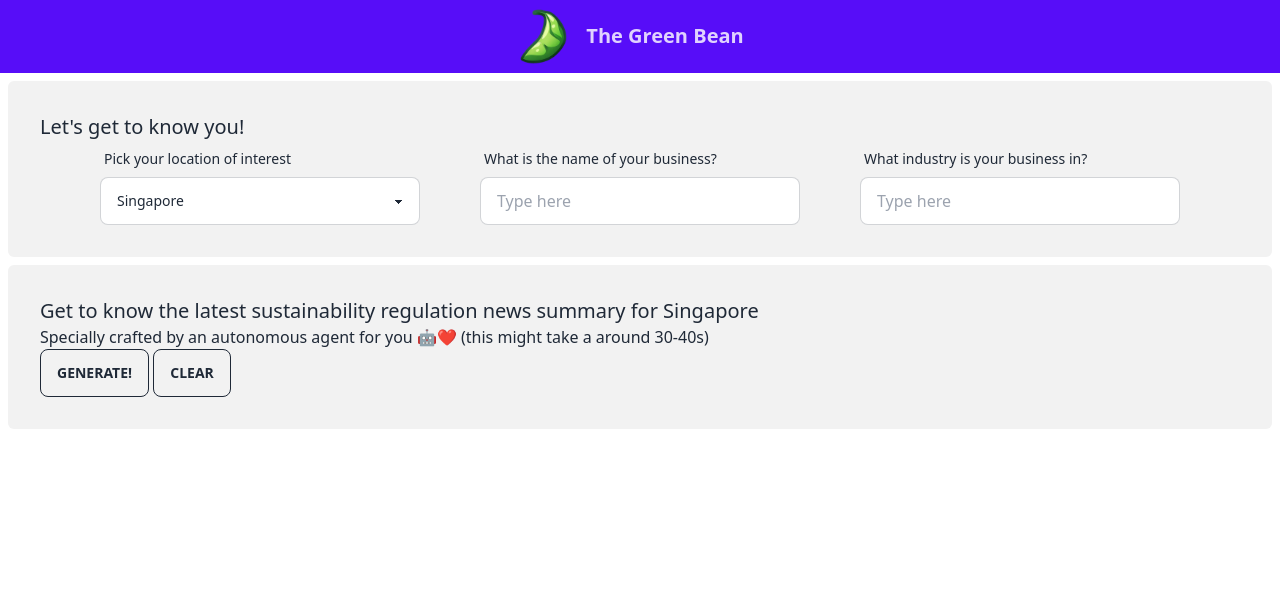
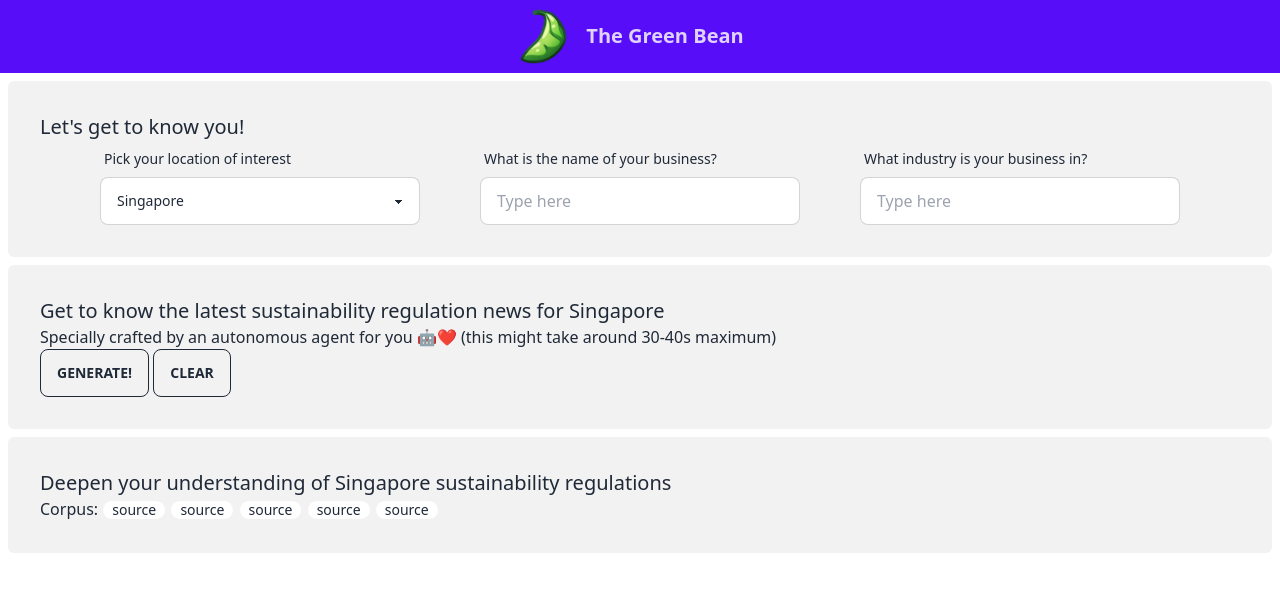
Before and after one commit to RohanGautam/green_bean, a Svelte app in the folder frontend/: page / in a window 1280 px wide. Shown: the top 592 px of the page. Built offline with nearby package versions, Linux system fonts and the light colour scheme.

Commit message:
add proper latest news example

```diff
--- a/frontend/src/App.svelte
+++ b/frontend/src/App.svelte
@@ -28,26 +28,26 @@
     show_loading = true;
     console.log(url);
     // for testing
-    sleep(2000).then(() => {
-      let dummy_response =
-        "Lorem ipsum dolor sit amet, consectetur adipiscing elit.\n\n Maecenas mollis leo ipsum, sit amet feugiat orci fringilla sed. Praesent at posuere ligula. Nullam consequat pretium facilisis. Phasellus vel auctor augue. Ut eget fringilla odio. Morbi enim odio, posuere ac eros eu, mollis auctor risus. Aenean justo neque, egestas vitae lectus iaculis, ultrices molestie nisl. Maecenas facilisis dolor vitae neque pharetra fringilla. Fusce sit amet libero magna. Ut tincidunt quam at fermentum sodales. Phasellus pellentesque tempus nibh et mollis. Pellentesque et lectus ultricies, venenatis eros sed, porta nibh. Integer porta odio rutrum est accumsan feugiat. Vestibulum consequat lectus ac diam consectetur laoreet. In lorem sem, egestas ut sem vitae, egestas lacinia sapien. Donec bibendum id leo et porta.";
-      show_loading = false;
-      latest_news_data = dummy_response;
-    });
+    // sleep(2000).then(() => {
+    //   let dummy_response =
+    //     "Lorem ipsum dolor sit amet, consectetur adipiscing elit.\n\n Maecenas mollis leo ipsum, sit amet feugiat orci fringilla sed. Praesent at posuere ligula. Nullam consequat pretium facilisis. Phasellus vel auctor augue. Ut eget fringilla odio. Morbi enim odio, posuere ac eros eu, mollis auctor risus. Aenean justo neque, egestas vitae lectus iaculis, ultrices molestie nisl. Maecenas facilisis dolor vitae neque pharetra fringilla. Fusce sit amet libero magna. Ut tincidunt quam at fermentum sodales. Phasellus pellentesque tempus nibh et mollis. Pellentesque et lectus ultricies, venenatis eros sed, porta nibh. Integer porta odio rutrum est accumsan feugiat. Vestibulum consequat lectus ac diam consectetur laoreet. In lorem sem, egestas ut sem vitae, egestas lacinia sapien. Donec bibendum id leo et porta.";
+    //   show_loading = false;
+    //   latest_news_data = dummy_response;
+    // });
 
-    // fetch(url)
-    //   .then((response) => response.json())
-    //   .then((v) => {
-    //     console.log(v);
-    //     latest_news_data = v["content"];
-    //     show_loading = false;
-    //   })
-    //   .catch((err) => {
-    //     console.log("error encountered");
-    //     console.log(err);
-    //     show_loading = false;
-    //     return [];
-    //   });
+    fetch(url)
+      .then((response) => response.json())
+      .then((v) => {
+        console.log(v);
+        latest_news_data = v["content"];
+        show_loading = false;
+      })
+      .catch((err) => {
+        console.log("error encountered");
+        console.log(err);
+        show_loading = false;
+        return [];
+      });
   }
 </script>
 
@@ -104,11 +104,11 @@
 
   <div class="bg-base-200 p-8 m-2 rounded-md">
     <p class="text-xl">
-      Get to know the latest sustainability regulation news summary for {user_country}
+      Get to know the latest sustainability regulation news for {user_country}
     </p>
     <p class="text-md">
-      Specially crafted by an autonomous agent for you 🤖❤️ (this might take a
-      around 30-40s)
+      Specially crafted by an autonomous agent for you 🤖❤️ (this might take
+      around 30-40s maximum)
     </p>
     <button
       class="btn btn-outline"
@@ -131,6 +131,19 @@
   </div>
   <!-- <p>{user_country}, {user_business_name}, {user_industry}</p> -->
 
+  <div class="bg-base-200 p-8 m-2 rounded-md">
+    <p class="text-xl">
+      Deepen your understanding of {user_country} sustainability regulations
+    </p>
+    <div>
+      <span>Corpus: </span>
+      <span class="badge">source</span>
+      <span class="badge">source</span>
+      <span class="badge">source</span>
+      <span class="badge">source</span>
+      <span class="badge">source</span>
+    </div>
+  </div>
   <!-- TODO: add footer -->
 </main>
 
```
